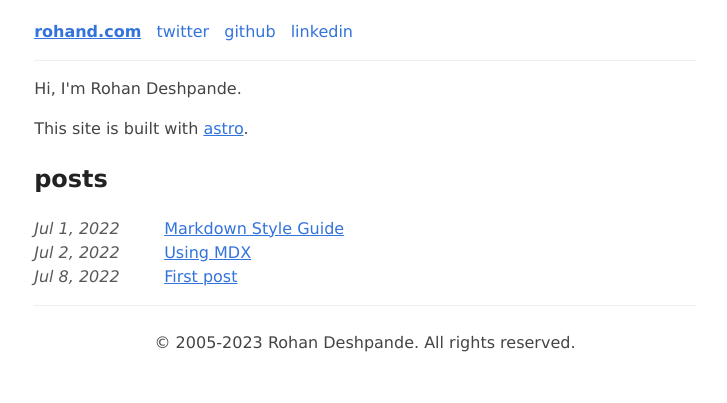
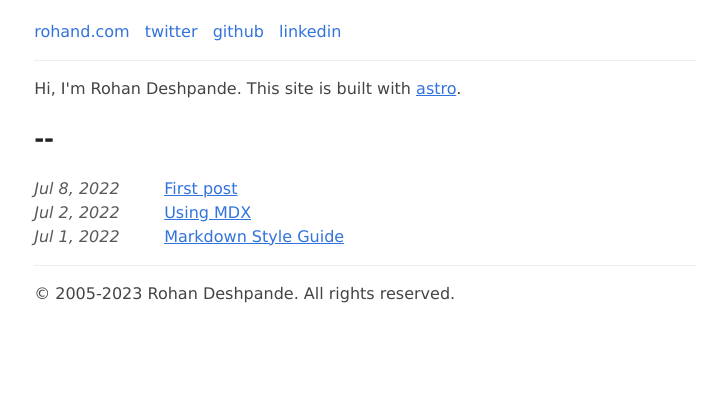
Before and after one commit to appwiz/appwiz.github.io, an Astro site: page / in a window 1280 px wide. Shown: the whole page, without its empty margins (275-1002 px from the left). Built offline with nearby package versions, Linux system fonts and the light colour scheme; Astro itself is replaced by a stand-in of ours.

Commit message:
Formatting

```diff
--- a/src/components/Footer.astro
+++ b/src/components/Footer.astro
@@ -7,8 +7,8 @@ const today = new Date();
 </footer>
 <style>
 	footer {
-		padding: 25px;
-		text-align: center;
+		text-align: left;
+		padding-top: 1em;
 		border-top: 1px solid #eee;
 	}
 </style>
--- a/src/components/HeaderLink.astro
+++ b/src/components/HeaderLink.astro
@@ -17,8 +17,4 @@ const isActive = href === pathname || href === pathname.replace(/\/$/, '');
 		display: inline-block;
 		text-decoration: none;
 	}
-	a.active {
-		font-weight: bolder;
-		text-decoration: underline;
-	}
 </style>
--- a/src/pages/index.astro
+++ b/src/pages/index.astro
@@ -37,10 +37,9 @@ const posts = (await getCollection('blog')).sort(
 	<body>
 		<Header title={SITE_TITLE} />
 		<main>
-			<p>Hi, I'm Rohan Deshpande.</p>
-			<p>This site is built with <a href="https://astro.build">astro</a>.</p>
+			<p>Hi, I'm Rohan Deshpande. This site is built with <a href="https://astro.build">astro</a>.</p>
 			<section>
-				<h2>posts</h2>
+				<h2>--</h2>
 				<ul>
 					{
 						posts.map((post) => (
@@ -48,7 +47,7 @@ const posts = (await getCollection('blog')).sort(
 								<FormattedDate date={post.data.pubDate} />
 								<a href={`/blog/${post.slug}/`}>{post.data.title}</a>
 							</li>
-						))
+						)).reverse()
 					}
 				</ul>
 			</section>
```
